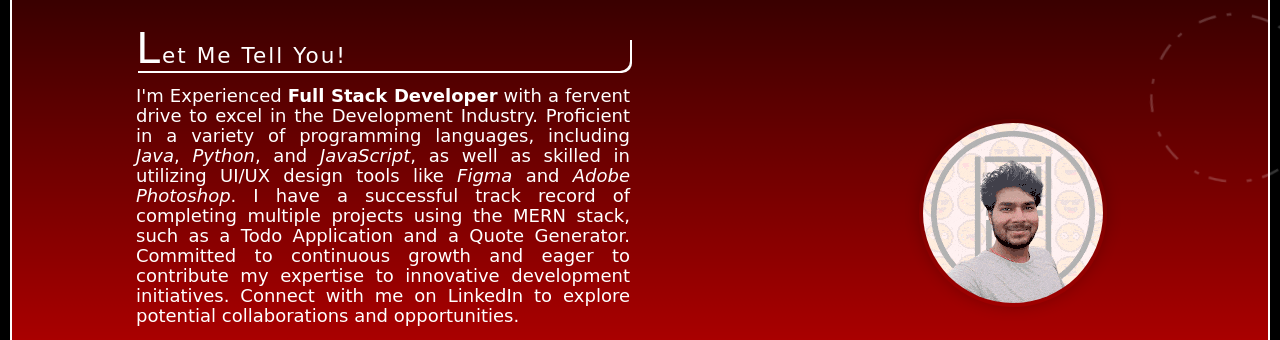
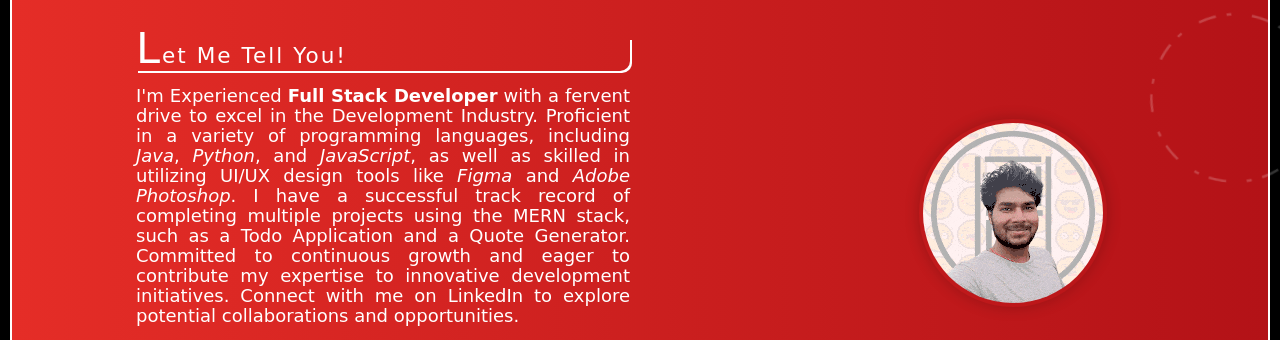
Before and after one commit to BittuKumar183040/-, a plain HTML site: page index.html in a window 1280 px wide. Shown: the part 987-1327 px from the top of the page. Drawn offline with Linux system fonts and the light colour scheme; a web font is replaced by a local one.

Commit message:
background static color to gradient texture

```diff
--- a/style.css
+++ b/style.css
@@ -512,11 +512,20 @@ body{
     height: calc(100% - 20px);
     width: calc(100% - 20px);
     margin: 10px;
-    background-image:linear-gradient(to bottom, #fff0, red);
+    background: #e52d27;  /* fallback for old browsers */
+    background: -webkit-linear-gradient(to right, #b31217, #e52d27);  /* Chrome 10-25, Safari 5.1-6 */
+    background: linear-gradient(to right, #b31217, #e52d27); /* W3C, IE 10+/ Edge, Firefox 16+, Chrome 26+, Opera 12+, Safari 7+ */
+
     top: 0;
     z-index:-1;
     border-radius: 20px;
     border: 2px solid white;
+}
+.about .svgsBottom{
+    background: #e52d27;  /* fallback for old browsers */
+    background: -webkit-linear-gradient(to left, #b31217, #e52d27);  /* Chrome 10-25, Safari 5.1-6 */
+    background: linear-gradient(to left, #b31217, #e52d27); /* W3C, IE 10+/ Edge, Firefox 16+, Chrome 26+, Opera 12+, Safari 7+ */
+
 }
 /* ---------------------------------- */
 .pageSecond .experienceHeading{
```
